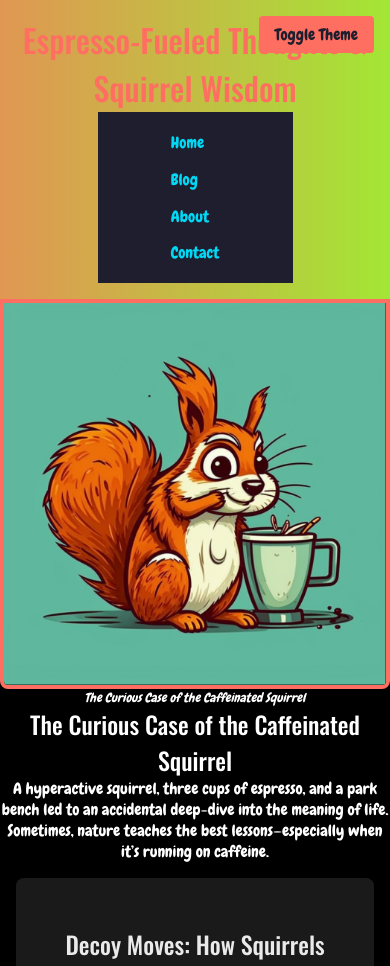
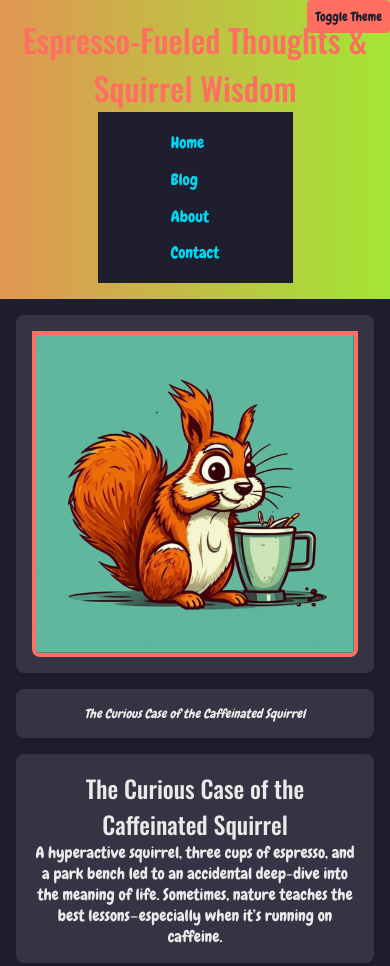
Before and after one commit to youngberry1/Responsive-Blog-Layout, a plain HTML site: page index.html in a window 390 px wide. Shown: the top 966 px of the page. Drawn offline with nearby package versions, Linux system fonts and the light colour scheme.

Commit message:
Refactor HTML structure and update CSS styles for improved layout and theme toggle positioning

```diff
--- a/index.html
+++ b/index.html
@@ -25,12 +25,20 @@
 <main>
     <section class="featured-article">
         <figure>
+            <div class="card">
             <img src="./images/caffeinated-squirrel.png" alt="Caffeinated squirrel mid-leap">
+            </div>
+
+            <div class="card">
             <figcaption>The Curious Case of the Caffeinated Squirrel</figcaption>
         </figure>
+        </div>
+
+        <div class="card">
         <h1 id="blog">The Curious Case of the Caffeinated Squirrel</h1>
         <p>A hyperactive squirrel, three cups of espresso, and a park bench led to an accidental deep-dive into the
             meaning of life. Sometimes, nature teaches the best lessons—especially when it’s running on caffeine.</p>
+        </div>
     </section>
 
     <section class="blog-previews">
@@ -79,9 +87,10 @@
     <p>Hi, I'm Abdul Barcky Arimiyao, a caffeine enthusiast and squirrel whisperer. I write about the absurdities of
         life, the universe, and everything in between. When I'm not writing, you can find me chasing squirrels or
         contemplating the meaning of life over a cup of coffee.</p>
+    </div>
+
+    <div class="card">
     <h2>Contact Me</h2>
-    </div>
-    <div class="card">
     <ul class="social-media" id="contact">
         <li><a href="https://twitter.com/yourprofile" target="_blank">Twitter</a></li>
         <li><a href="https://instagram.com/yourprofile" target="_blank">Instagram</a></li>
--- a/styles.css
+++ b/styles.css
@@ -7,11 +7,6 @@
 body {
   background-color: #1e1e2f;
   height: 100vh;
-}
-
-main {
-  background-color: #000000;
-  color: #ffffff;
 }
 
 h1,
@@ -155,8 +150,8 @@ button:hover {
 
 .theme-toggle {
     position: fixed;
-    top: 1rem;
-    right: 1rem;
+    top: 0rem;
+    right: 0rem;
     background-color: #ff6f61; /* Bright coral */
     color: #1e1e2f; /* Dark navy blue */
     border: none;
@@ -166,6 +161,8 @@ button:hover {
     font-family: "Chewy", system-ui;
     font-size: 1rem;
     z-index: 1000;
+    width: auto;
+    height: auto;
 }
 
 .theme-toggle:hover {
@@ -238,6 +235,29 @@ button:hover {
   a:active {
     color: #ffffff; /* Lime green for active links */
   }
+
+  .theme-toggle {
+    position: fixed;
+    top: 0rem;
+    right: 0rem;
+    padding: 0.5rem;
+    font-size: 0.8rem;
+    width: auto;
+    height: auto;
+  }
+
+
+  @keyframes gradientAnimation {
+    0% {
+        background-position: 4% 50%;
+    }
+    50% {
+        background-position: 100% 50%;
+    }
+    100% {
+        background-position: 0% 50%;
+    }
+}
 }
 
 /* End of media query for smaller screens */
```
